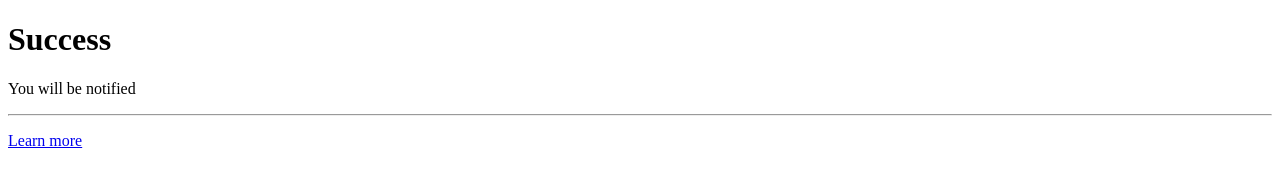
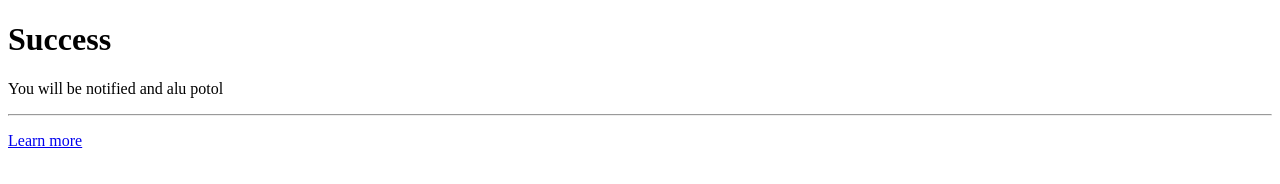
Before and after one commit to rameswar-oss/exp-git, a website: page s.html in a window 1280 px wide. Drawn offline with Linux system fonts and the light colour scheme.

Commit message:
chick v2

```diff
--- a/s.html
+++ b/s.html
@@ -7,7 +7,7 @@
   <body>
     <div class="jumbotron">
   <h1 class="display-4">Success</h1>
-  <p class="lead">You will be notified</p>
+  <p class="lead">You will be notified and alu potol</p>
   <hr class="my-4">
   <!--<p>It uses utility classes for typography and spacing to space content out within the larger container.</p>-->
   <p class="lead">
```
